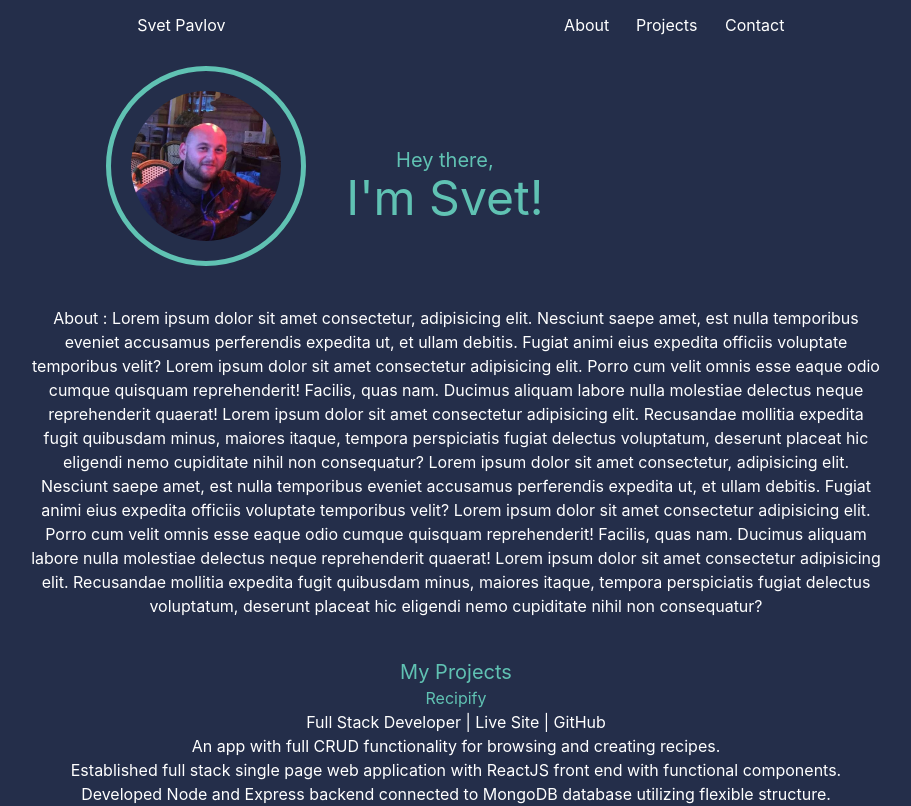
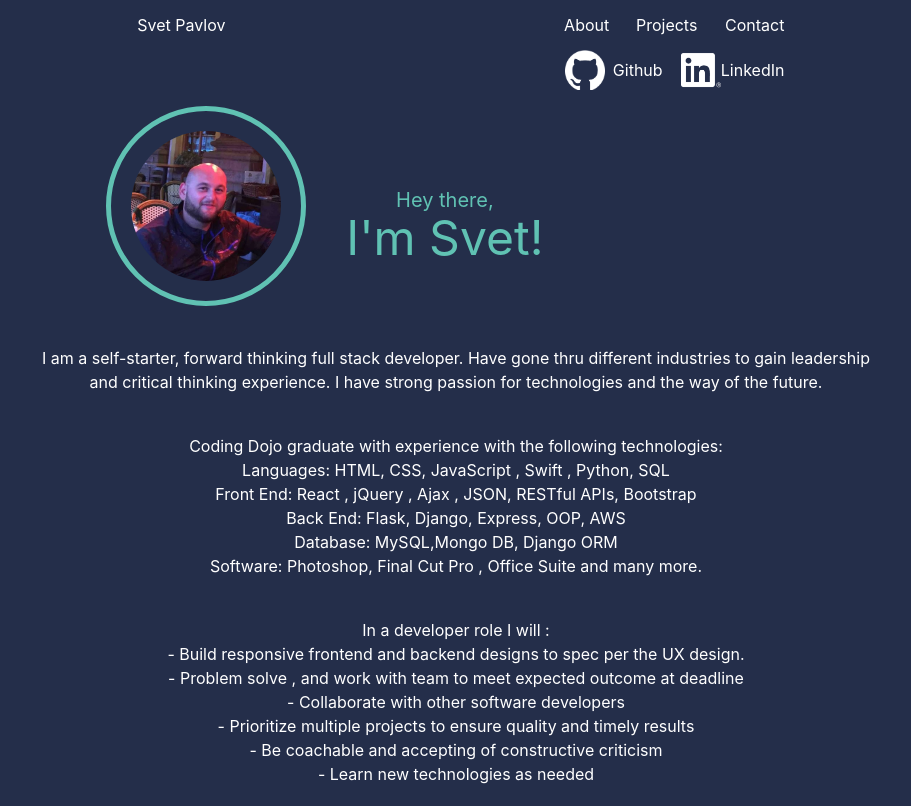
Before and after one commit to spavlov03/portfolio, a React (Create React App) app in the folder client/: page / in a window 1280 px wide. Shown: the top 806 px of the page, without its empty margins (184-1095 px from the left). Built offline with nearby package versions, Linux system fonts and the light colour scheme.

Commit message:
finalized v1 stable

```diff
--- a/client/src/components/Main.jsx
+++ b/client/src/components/Main.jsx
@@ -70,7 +70,24 @@ const Main = () => {
           <p className='text-green text-5xl anchor' id='about'>I'm Svet!</p>
         </div>
       </div>
-      <p className='lg:w-2/3 w-5/6 mb-10'>About : Lorem ipsum dolor sit amet consectetur, adipisicing elit. Nesciunt saepe amet, est nulla temporibus eveniet accusamus perferendis expedita ut, et ullam debitis. Fugiat animi eius expedita officiis voluptate temporibus velit? Lorem ipsum dolor sit amet consectetur adipisicing elit. Porro cum velit omnis esse eaque odio cumque quisquam reprehenderit! Facilis, quas nam. Ducimus aliquam labore nulla molestiae delectus neque reprehenderit quaerat! Lorem ipsum dolor sit amet consectetur adipisicing elit. Recusandae mollitia expedita fugit quibusdam minus, maiores itaque, tempora perspiciatis fugiat delectus voluptatum, deserunt placeat hic eligendi nemo cupiditate nihil non consequatur? Lorem ipsum dolor sit amet consectetur, adipisicing elit. Nesciunt saepe amet, est nulla temporibus eveniet accusamus perferendis expedita ut, et ullam debitis. Fugiat animi eius expedita officiis voluptate temporibus velit? Lorem ipsum dolor sit amet consectetur adipisicing elit. Porro cum velit omnis esse eaque odio cumque quisquam reprehenderit! Facilis, quas nam. Ducimus aliquam labore nulla molestiae delectus neque reprehenderit quaerat! Lorem ipsum dolor sit amet consectetur adipisicing elit. Recusandae mollitia expedita fugit quibusdam minus, maiores itaque, tempora perspiciatis fugiat delectus voluptatum, deserunt placeat hic eligendi nemo cupiditate nihil non consequatur?</p>
+      <p className='lg:w-2/3 w-5/6 mb-10'>I am a self-starter, forward thinking full stack developer. Have gone thru different industries to gain leadership and critical thinking experience. I have strong passion for technologies and the way of the future. </p>
+      <ul className='lg:w-2/3 w-5/6 mb-10'>
+        <li>Coding Dojo graduate with experience with the following technologies: </li>
+        <li>Languages: HTML, CSS, JavaScript , Swift , Python, SQL</li>
+        <li>Front End: React , jQuery , Ajax , JSON, RESTful APIs, Bootstrap</li>
+        <li>Back End: Flask, Django, Express, OOP, AWS</li>
+        <li>Database: MySQL,Mongo DB, Django ORM</li>
+        <li>Software: Photoshop, Final Cut Pro , Office Suite and many more. </li>
+      </ul>
+      <ul className='lg:w-2/3 w-5/6 mb-10'>
+        <li>In a developer role I will : </li>
+        <li>- Build responsive frontend and backend designs to spec per the UX design.</li>
+        <li>- Problem solve , and work with team to meet expected outcome at deadline </li>
+        <li>- Collaborate with other software developers </li>
+        <li>- Prioritize multiple projects to ensure quality and timely results</li>
+        <li>- Be coachable and accepting of constructive criticism</li>
+        <li>- Learn new technologies as needed</li>
+      </ul>
       <p className='text-green text-xl anchor' id='projects'>My Projects</p>
       <div className='lg:w-2/3 w-5/6'>
         <p className='text-green text-l'>Recipify</p>
@@ -99,7 +116,7 @@ const Main = () => {
         </p>
       </div>
       <div className="parallax2 mb-10"></div>
-      <p className='text-green text-xl w-1/2'>If you would like to get in touch with me , please fill out the form below and I will get back to you as soon as I can!</p>
+      <p className='text-green text-2xl w-1/2'>If you would like to get in touch with me , please fill out the form below and I will get back to you as soon as I can!</p>
       <p className='text-green text-xl anchor' id='contact'>Contact Me</p>
       {/* <p className='w-1/2 '>Contanct: Lorem ipsum dolor sit amet consectetur, adipisicing elit. Nesciunt saepe amet, est nulla temporibus eveniet accusamus perferendis expedita ut, et ullam debitis. Fugiat animi eius expedita officiis voluptate temporibus velit? Lorem ipsum dolor sit amet consectetur adipisicing elit. Porro cum velit omnis esse eaque odio cumque quisquam reprehenderit! Facilis, quas nam. Ducimus aliquam labore nulla molestiae delectus neque reprehenderit quaerat! Lorem ipsum dolor sit amet consectetur adipisicing elit. Recusandae mollitia expedita fugit quibusdam minus, maiores itaque, tempora perspiciatis fugiat delectus voluptatum, deserunt placeat hic eligendi nemo cupiditate nihil non consequatur? Lorem ipsum dolor sit amet consectetur, adipisicing elit. Nesciunt saepe amet, est nulla temporibus eveniet accusamus perferendis expedita ut, et ullam debitis. Fugiat animi eius expedita officiis voluptate temporibus velit? Lorem ipsum dolor sit amet consectetur adipisicing elit. Porro cum velit omnis esse eaque odio cumque quisquam reprehenderit! Facilis, quas nam. Ducimus aliquam labore nulla molestiae delectus neque reprehenderit quaerat! Lorem ipsum dolor sit amet consectetur adipisicing elit. Recusandae mollitia expedita fugit quibusdam minus, maiores itaque, tempora perspiciatis fugiat delectus voluptatum, deserunt placeat hic eligendi nemo cupiditate nihil non consequatur?</p> */}
       <form className='flex flex-col' onSubmit={handleSubmit(onSubmit)} noValidate>
--- a/client/src/components/Navigation.jsx
+++ b/client/src/components/Navigation.jsx
@@ -1,13 +1,27 @@
 import React from 'react'
+import github from '../assets/github-mark-white.png'
+import linkedin from '../assets/LI-In-Bug.png'
 
 const Navigation = () => {
   return (
-    <div className='sticky top-0 z-50 bg-dark flex gap-2 justify-evenly mb-4'>
+    <div className='sticky top-0 z-50 bg-dark flex gap-2 justify-evenly'>
       <a href="#home"><div className='nav-item w-32'>Svet Pavlov</div></a>
-      <div className='flex gap-2 justify-evenly'>
-        <a href="#about"><div className='nav-item w-16'>About</div></a>
-        <a href="#projects"><div className='nav-item w-20'>Projects</div></a>
-        <a href="#contact"><div className='nav-item w-20'>Contact</div></a>
+      <div className='mb-4'>
+        <div className='flex gap-2 justify-evenly'>
+          <a href="#about"><div className='nav-item w-16'>About</div></a>
+          <a href="#projects"><div className='nav-item w-20'>Projects</div></a>
+          <a href="#contact"><div className='nav-item w-20'>Contact</div></a>
+        </div>
+        <div className='flex gap-2 justify-evenly'>
+          <a className='flex items-center gap-2' href='https://github.com/spavlov03' target="_blank" rel="noreferrer">
+            <img src={github} alt="GitGub" className='w-10 h-10 logo'/>
+            <span>Github</span>
+          </a>
+          <a className='flex items-center' href='https://www.linkedin.com/in/svet-pavlov/' target="_blank" rel="noreferrer">
+            <img src={linkedin} alt="LinkedIn" className='w-10 h-10 logo'/>
+            <span>LinkedIn</span>
+          </a>
+        </div>
       </div>
     </div>
   )
--- a/client/src/index.css
+++ b/client/src/index.css
@@ -49,7 +49,7 @@ code {
   margin-left: -30%;
 }
 .anchor {
-  /* position: relative; */
+
   padding-top: 200px;
   margin-top: -200px;
 }
@@ -119,4 +119,8 @@ code {
     padding-left: 0px;
 
   }
+  .logo {
+    height: 20px;
+    width: 20px;
+  }
 }
```
Also changed, not shown: client/src/assets/LI-In-Bug.png (added), client/src/assets/github-mark-white.png (added).
